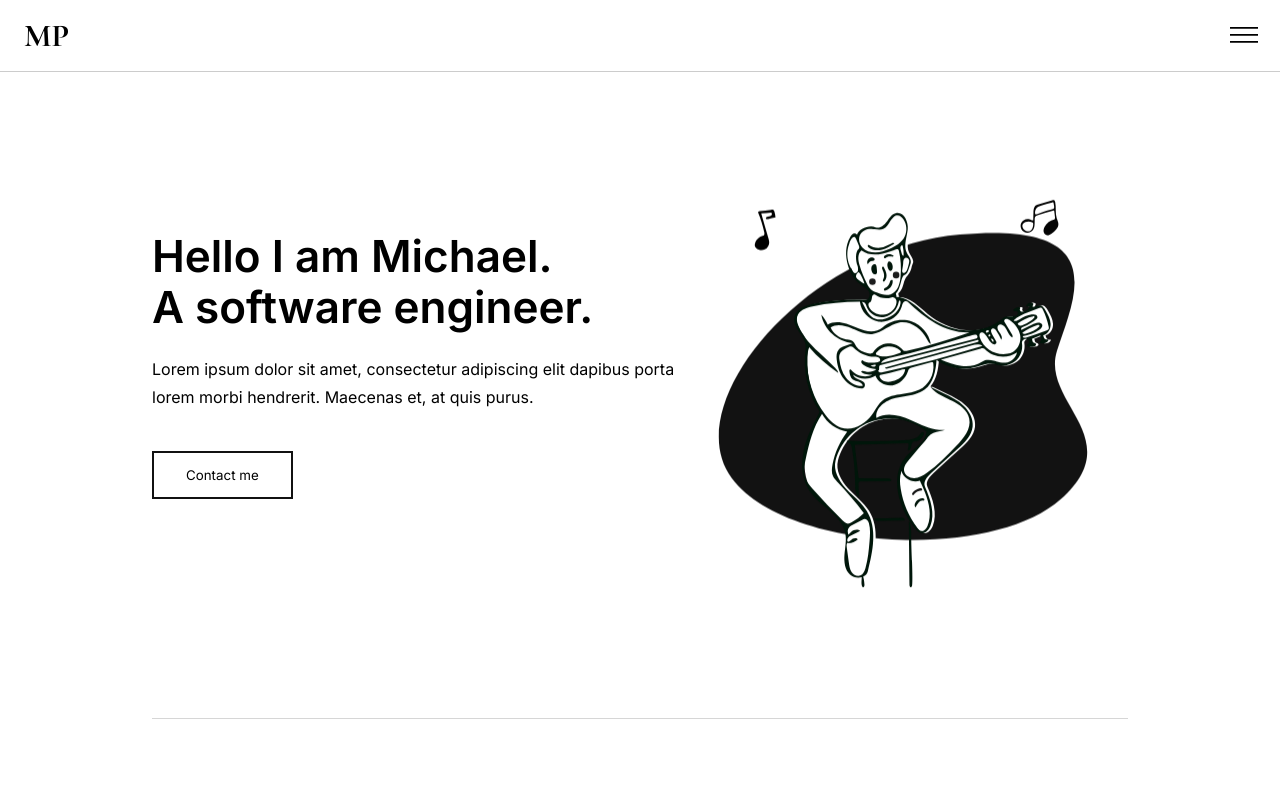
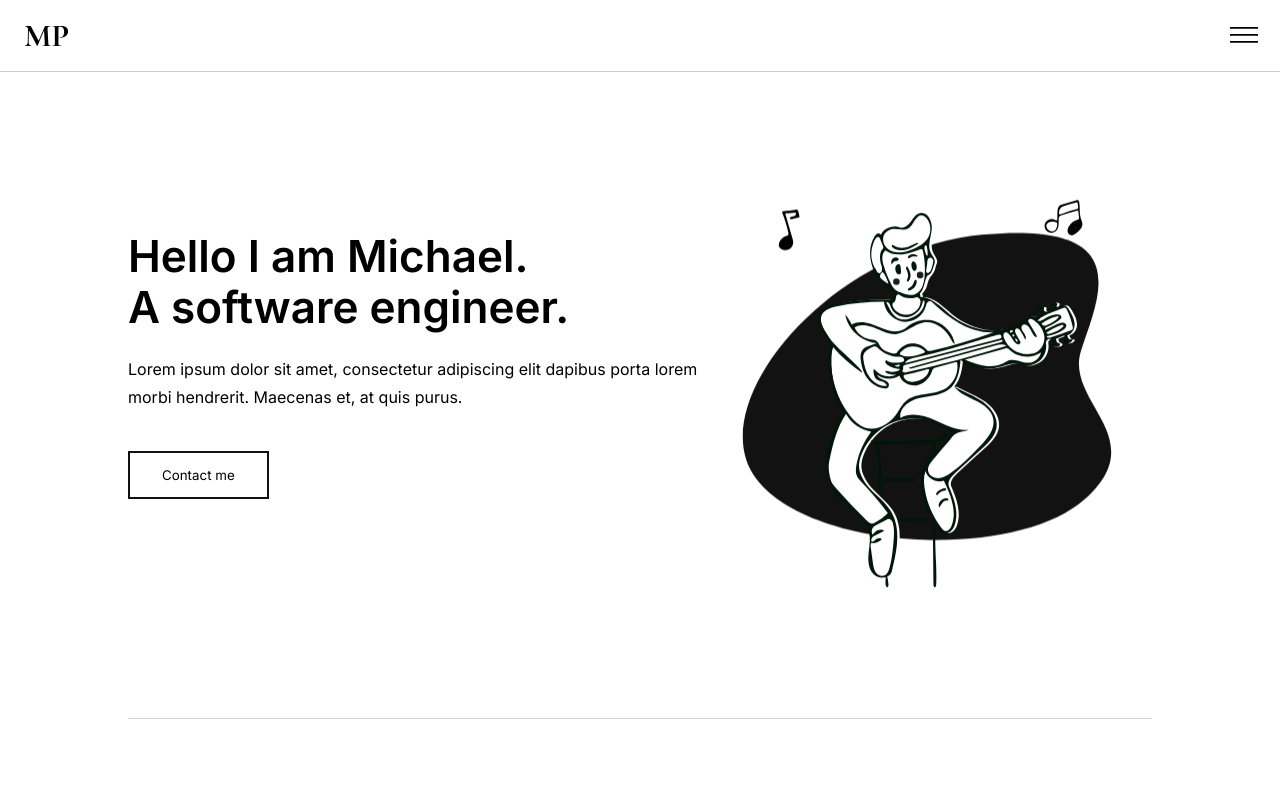
Before and after one commit to michaelparkadze/v1, a Next.js app: page / in a window 1280 px wide. Shown: the top 800 px of the page. Built offline with nearby package versions, Linux system fonts and the light colour scheme.

Commit message:
[Fix] Home container padding issue

```diff
--- a/styles/home.module.scss
+++ b/styles/home.module.scss
@@ -200,6 +200,7 @@
 
 @media screen and (min-width: 1200px) {
   .container {
+    padding: 60px 0;
     max-width: 1024px;
     margin: 0 auto;
     .welcome {
```
